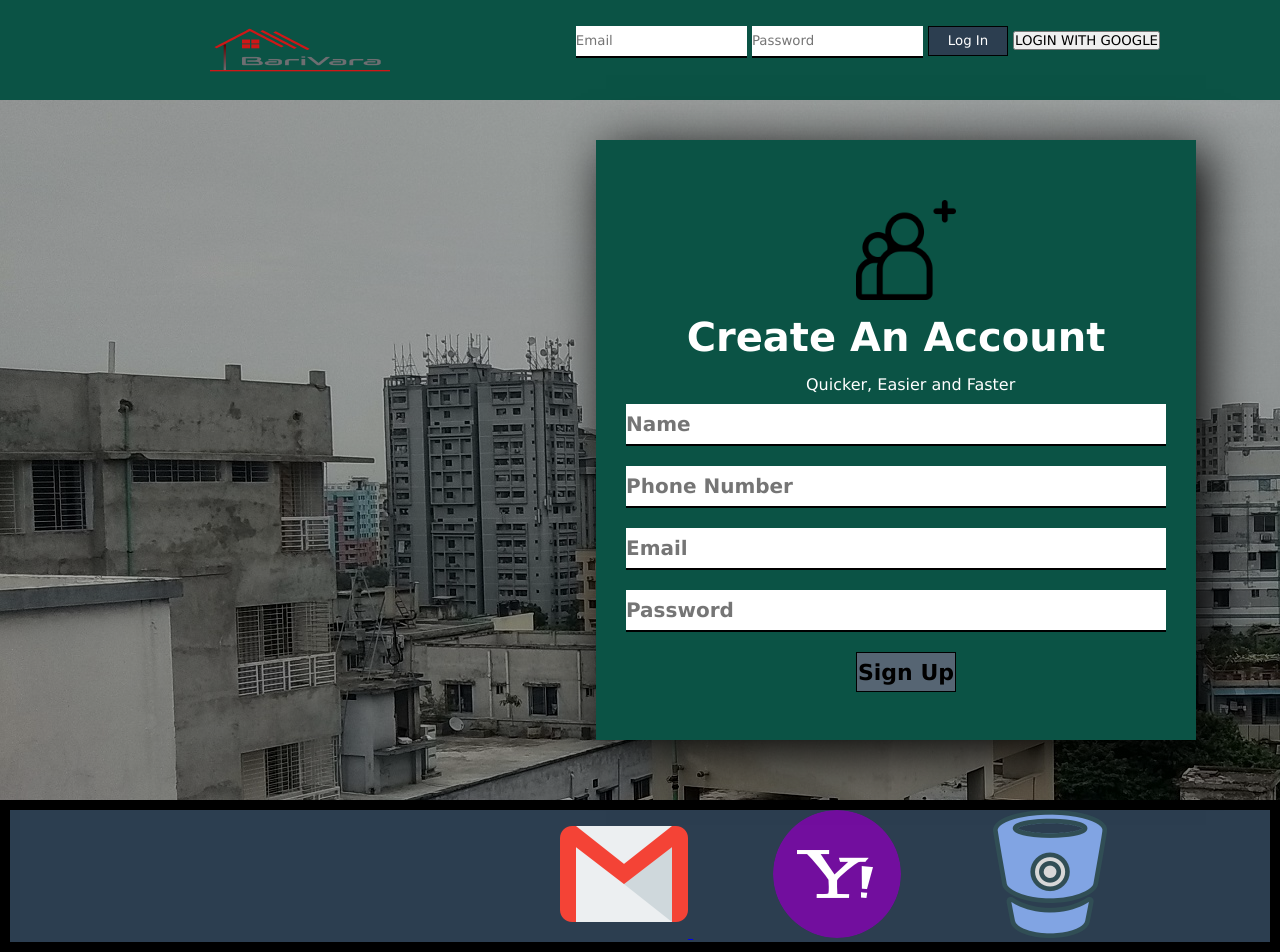
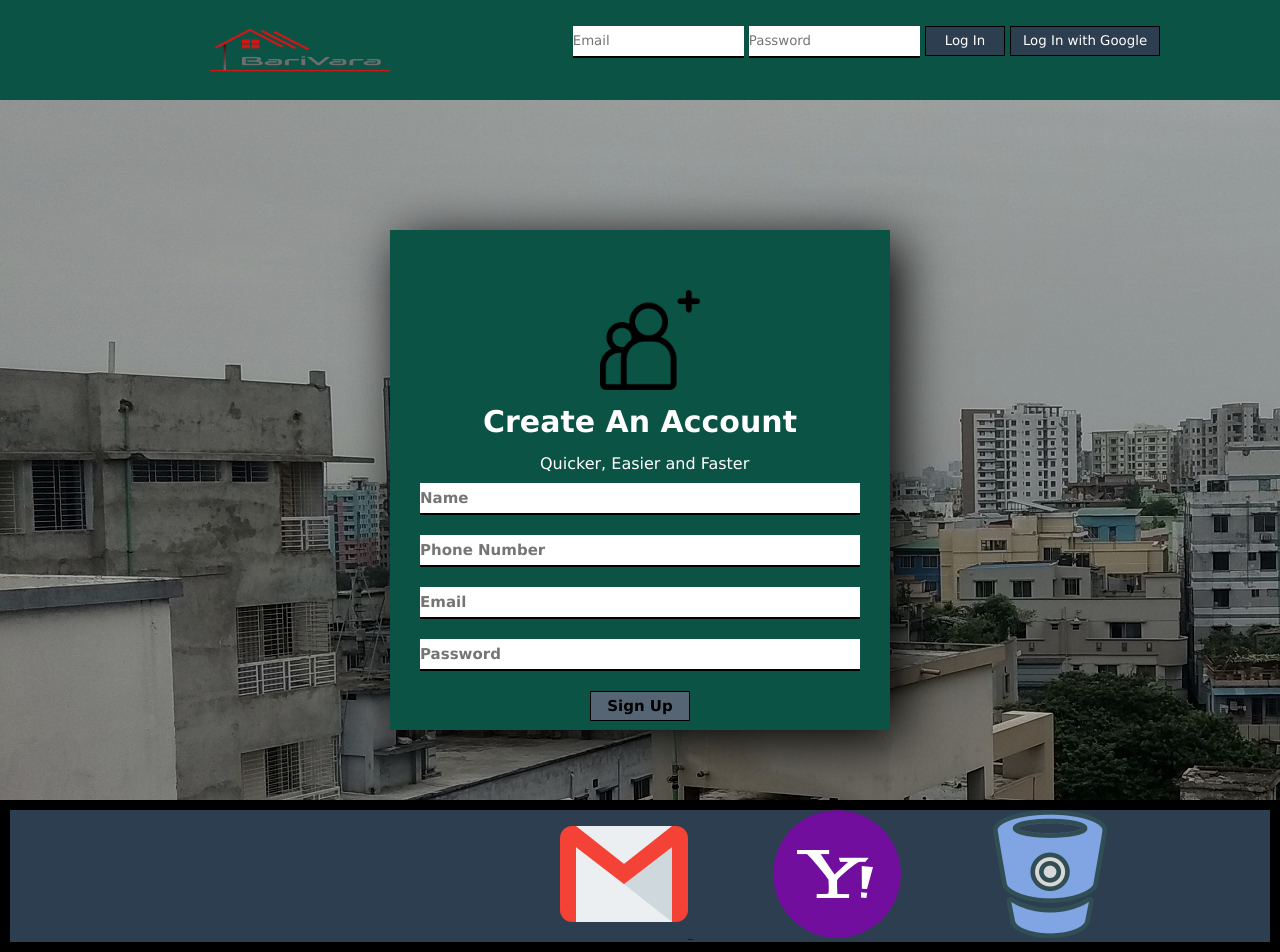
Before and after one commit to Muniat/BariVara, a Django app: page / in a window 1280 px wide. Run offline with Django 3.2, Linux system fonts and the light colour scheme.

Commit message:
Some more changes in Frontend

```diff
--- a/Barivara/templates/LoginPage.html
+++ b/Barivara/templates/LoginPage.html
@@ -64,37 +64,49 @@
         }
         nav form input[type="submit"]:hover{
             background: #566573 ;
+        }
+
+        nav form button[type="button"]{
+            border: 1px solid black;
+            background: #2C3E50;
+            color: white;
+            width: 150px;
+            height: 30px;
+        }
+        nav form button[type="button"]:hover{
+            background: #566573 ;
         } /* Css for NavBar Ends here*/
 
 
 
 
  .wrapper{
-    width: 600px;
-    height: 600px;
+    width: 500px;
+    height: 500px;
     color:white;
     background-color:   #0b5345  ;
-    top: 55%;
-    left: 70%;
+    top: 60%;
+    left: 50%;
     padding: 60px 30px;
     position: absolute;
     transform: translate(-50% , -50%);
     box-sizing: border-box;
     box-shadow: 10px 10px 50px #000 ;
+
 }
 
 .wrapper p {
 
     margin-top: 10px;
     margin-bottom: 10px;
-    margin-left: 180px;
+    margin-left: 120px;
 }
 .wrapper h1{
     margin: 0;
     padding: 0;
     padding-bottom: 5px;
     font-weight: bold;
-    font-size: 40px;
+    font-size: 30px;
     color: #fff;
     text-align: center;
 
@@ -103,9 +115,9 @@
 .wrapper form input{
     color: black;
     font-weight: bold;
-    font-size: 20px;
+    font-size: 15px;
     width: 100%;
-    height: 40px;
+    height: 30px;
     margin-bottom: 20px;
     background: white;
 
@@ -114,9 +126,9 @@
 
 .wrapper form input[type="submit"]{
     background-color:#566573  ;
-    margin-left: 230px;
+    margin-left: 170px;
     width: 100px;
-    font-size: 22px;
+    font-size: 15px;
     border: none;
     border: 1px solid black;
 
@@ -154,12 +166,12 @@
                 <input type="email" placeholder="Email" name="email">
                 <input type="password" placeholder="Password" name="pass">
                 <input type="submit" value="Log In">
-                <button type="button" onclick="location.href='{% url 'social:begin' 'google-oauth2' %}'" class="google btn"><i class="fa fa-google fa-fw"></i><a>LOGIN WITH GOOGLE</a>
+                <button type="button" onclick="location.href='{% url 'social:begin' 'google-oauth2' %}'" class="google btn"><i class="fa fa-google fa-fw"></i><a>Log In with Google</a>
             </form>
         </nav>
         <div class="wrapper">
 
-            <img src="/static/followers.png" alt="Logo" width="100px" height="100px" style="margin-left: 230px; margin-bottom: 10px;">
+            <img src="/static/followers.png" alt="Logo" width="100px" height="100px" style="margin-left: 180px; margin-bottom: 10px;">
             <h1>Create An Account</h1>
             <p>Quicker, Easier and Faster</p>
             <form action="postsignup" method="post">
```
Also changed, not shown: Barivara/db.sqlite3.
